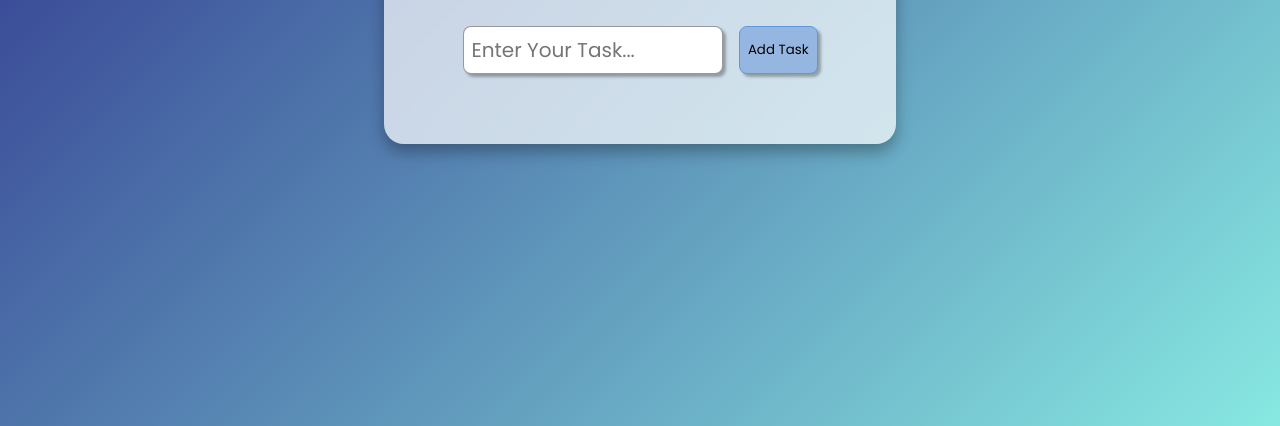
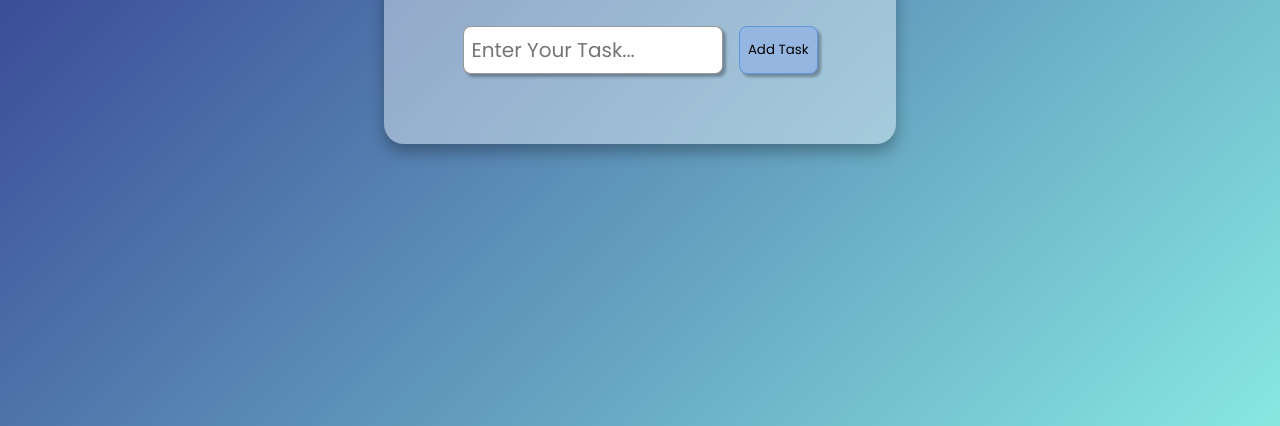
Before and after one commit to tanveewaikar/Mini_Web_Projects, a plain HTML site: page Project2_TodoList/todo.html in a window 1280 px wide. Shown: the part 374-800 px from the top of the page. Drawn offline with Linux system fonts and the light colour scheme.

Commit message:
css updated

```diff
--- a/Project2_TodoList/todo.css
+++ b/Project2_TodoList/todo.css
@@ -13,7 +13,7 @@ body{
     background: linear-gradient(135deg,#2a2a88,#87e8e1);
 }
 .todo-container{
-  background: rgba(255, 255, 255, 0.7);
+  background: rgba(255, 255, 255, 0.4);
   backdrop-filter: blur(10px);
   color: black;
   padding: 30px;
```
